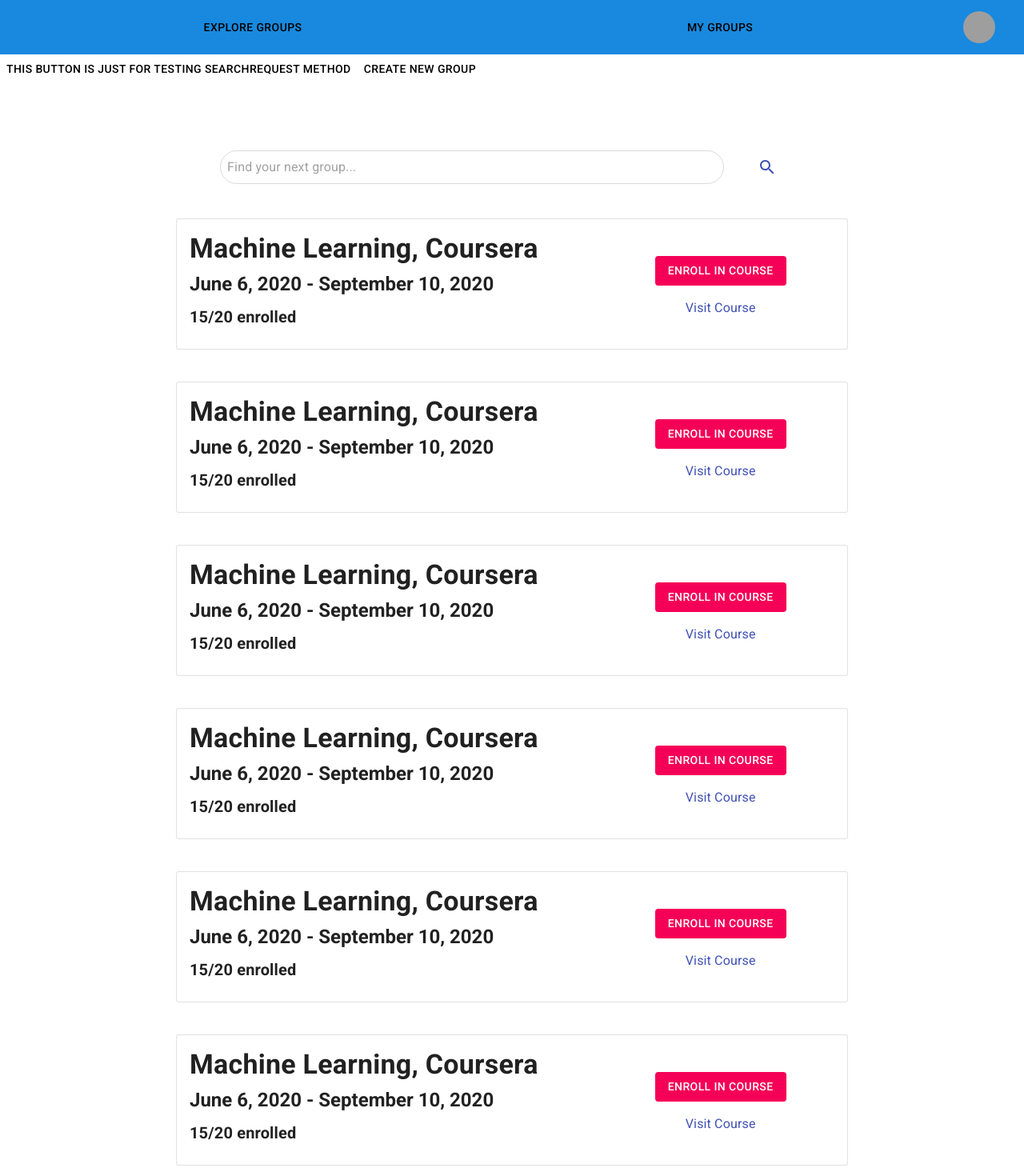
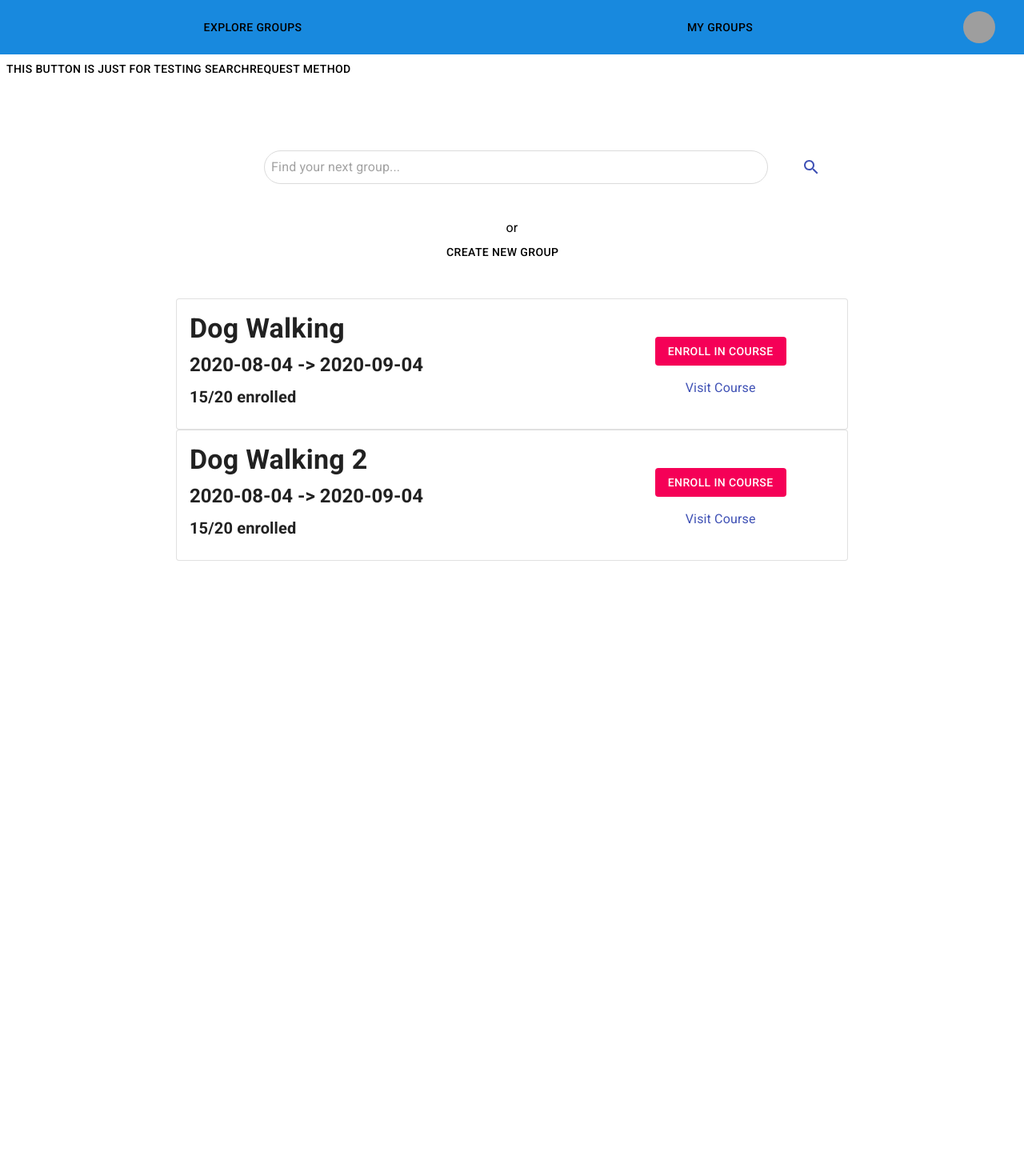
Before and after one commit to gaurav0628/summerhacks-Faction, a React (Create React App) app: page /explore in a window 1280 px wide. Shown: the top 1470 px of the page at 80% size. After the commit the page ends 800 px from the top, so only its background shows below. Built offline with nearby package versions, Linux system fonts and the light colour scheme; grey boxes are pictures that could not be loaded.

Commit message:
Made the cards responsive and are no longer hardcoded-ish

```diff
--- a/src/components/ExploreGroups.js
+++ b/src/components/ExploreGroups.js
@@ -8,6 +8,8 @@
 import IconButton from "@material-ui/core/IconButton";
 import SearchIcon from "@material-ui/icons/Search";
 import axios from "axios";
+import Typography from "@material-ui/core/Typography";
+
 
 import ExploreGroupsCard from "./ExploreGroupsCard";
 import "../styles/searchBar.css";
@@ -69,6 +71,19 @@
     console.log(this.state.searchResults);
   }
 
+
+   exGroups(){
+    var populatedCards = []
+
+    for (var cards of this.state.searchResults){
+        populatedCards.push(ExploreGroupsCard(cards));
+        console.log(cards);
+    }
+     return(populatedCards);
+
+
+  }
+
   render() {
     return (
       <div>
@@ -76,14 +91,13 @@
           This button is just for testing searchRequest method
         </Button>
 
-        <Button color="inherit" component={Link} to="/create">
-          Create New Group
-        </Button>
+
 
         <Grid container spacing={5} justify="center" alignItems="center">
           <Grid item xs={12} />
           <Grid item xs={12} />
-          <Grid item xs={6}>
+          <Grid item xs={3}/>
+          <Grid item xs={6} >
             <div className="searchBar">
               <InputBase fullWidth placeholder=" Find your next group..." />
             </div>
@@ -93,24 +107,22 @@
               <SearchIcon />
             </IconButton>
           </Grid>
+          <Grid item xs={2}/>
+
+          <Grid item xs={5}/>
+          <Grid item xs={2} >
+          <Typography align="center">or</Typography>
+            <Button color="inherit" component={Link} to="/create">
+              Create New Group
+            </Button>
+          </Grid>
+          <Grid item xs={5}/>
+
           <Grid item xs={8}>
-            <ExploreGroupsCard />
+            {this.exGroups()}
           </Grid>
-          <Grid item xs={8}>
-            <ExploreGroupsCard />
-          </Grid>
-          <Grid item xs={8}>
-            <ExploreGroupsCard />
-          </Grid>
-          <Grid item xs={8}>
-            <ExploreGroupsCard />
-          </Grid>
-          <Grid item xs={8}>
-            <ExploreGroupsCard />
-          </Grid>
-          <Grid item xs={8}>
-            <ExploreGroupsCard />
-          </Grid>
+
+
         </Grid>
       </div>
     );
--- a/src/components/ExploreGroupsCard.js
+++ b/src/components/ExploreGroupsCard.js
@@ -7,6 +7,20 @@
 import Link from "@material-ui/core/Link";
 
 function ExploreGroupsCard(props) {
+  // We can make it so it outputs cuter later I guess.
+  function date(str){
+    var correct = str.substring(0, str.indexOf("T"));
+    return correct;
+  }
+  //Dont roast me for not using a dictionary .<.
+  var name = props.course_name;
+  var link = props.course_link;
+  var start = date(props.date_started);
+  var end = date(props.expected_end_date);
+  //I dont know what I'm supposed to do with these :E
+  var memberEmails = props.member_list_emails;
+  var memberNames = props.member_list_names;
+
   return (
     <Card variant="outlined">
       <CardContent>
@@ -14,12 +28,12 @@
           <Grid item xs={8} spacing={1} container>
             <Grid item xs={12}>
               <Typography variant="h4">
-                <strong>Machine Learning, Coursera </strong>
+                <strong>{name}</strong>
               </Typography>
             </Grid>
             <Grid item xs={12}>
               <Typography variant="h5">
-                <strong> June 6, 2020 - September 10, 2020 </strong>
+                <strong> {start} -> {end} </strong>
               </Typography>
             </Grid>
             <Grid item xs={12}>
@@ -43,7 +57,7 @@
               </Grid>
               <Grid item xs={12}>
                 <Typography>
-                  <Link href="https://www.youtube.com/watch?v=dQw4w9WgXcQ">
+                  <Link href= {link}>
                     Visit Course
                   </Link>
                 </Typography>
```
